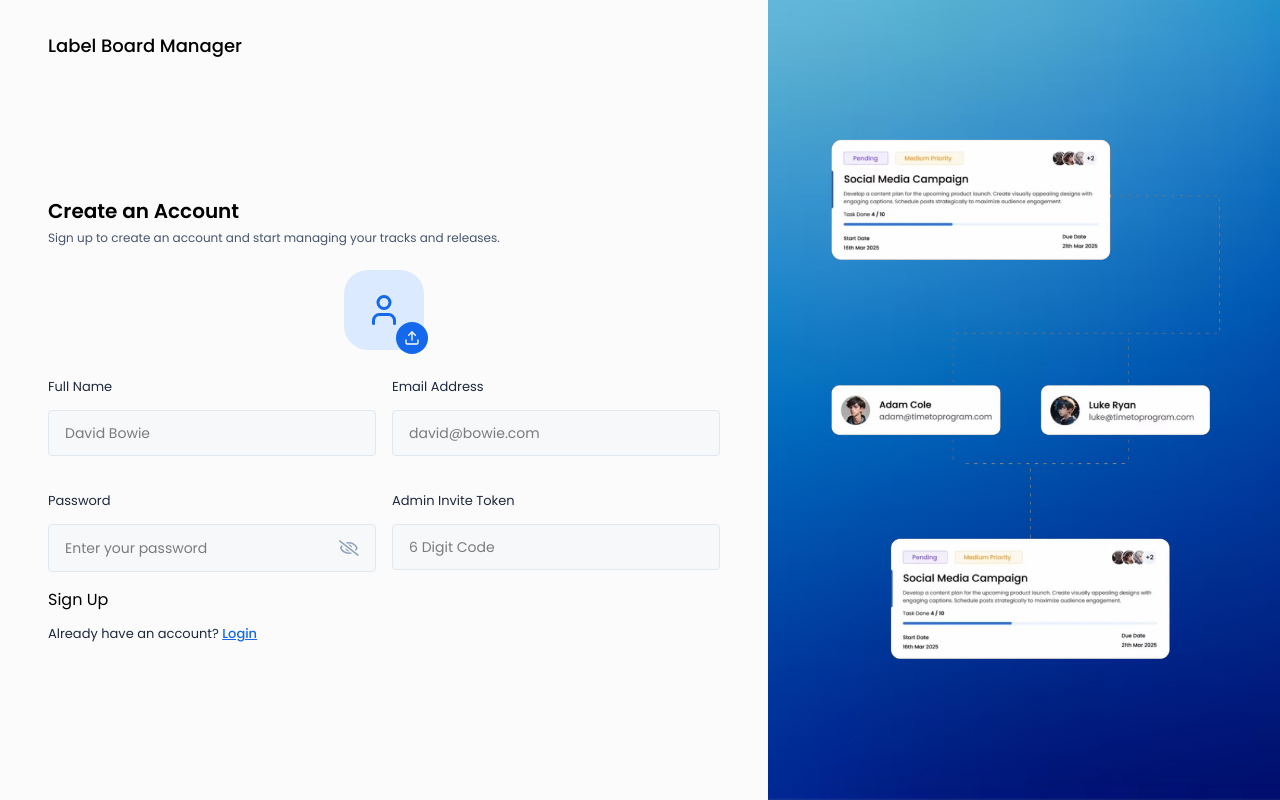
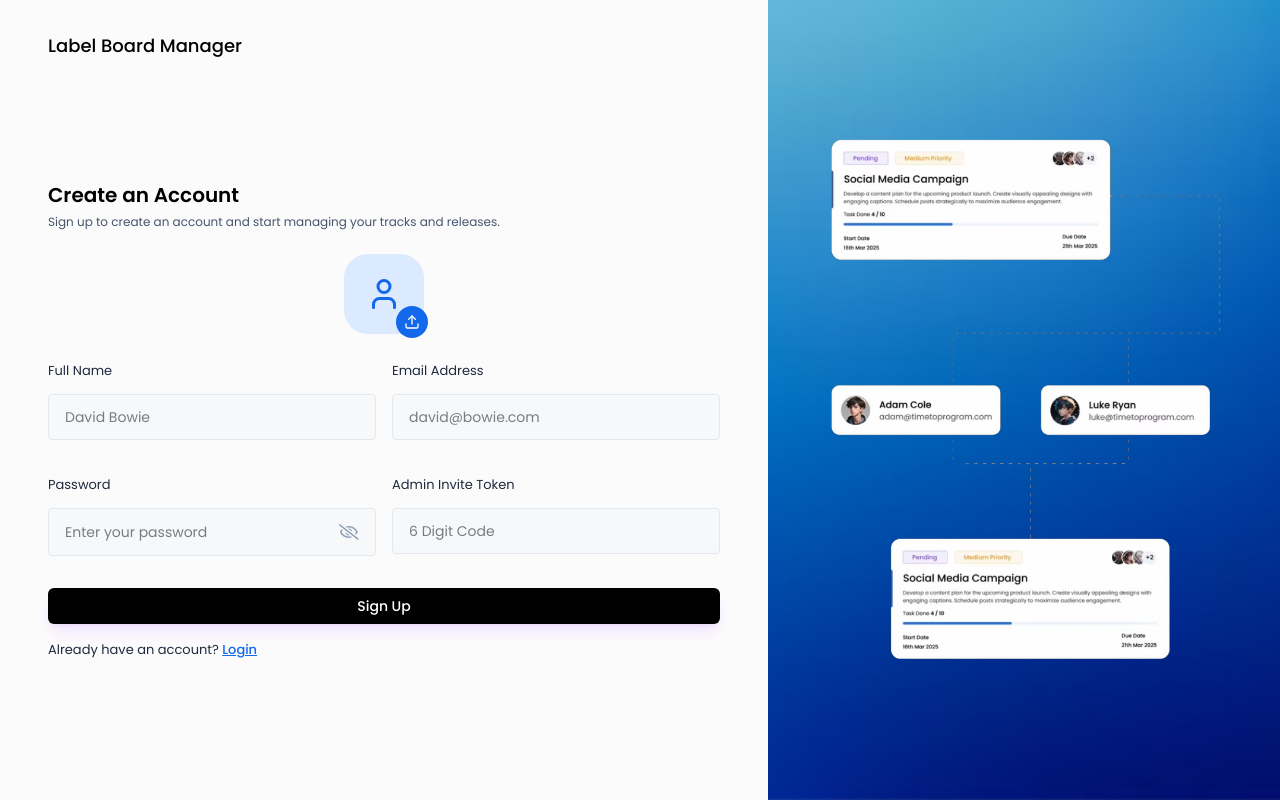
Before and after one commit to tgulu/Label-Board, a React (Vite) app in the folder frontend/: page /signUp in a window 1280 px wide. Built offline with nearby package versions, Linux system fonts and the light colour scheme.

Commit message:
add new primary btn css

```diff
--- a/frontend/src/index.css
+++ b/frontend/src/index.css
@@ -20,3 +20,9 @@
 .input-box {
   @apply w-full flex justify-between gap-3 text-sm text-black bg-slate-100/50 rounded px-4 py-3 mb-4 mt-3 border border-slate-200 outline-none;
 }
+
+.btn-primary {
+  @apply mt-4 bg-black text-white py-2 px-4  w-full text-sm font-medium shadow-lg shadow-purple-600/10 p-[10px] rounded-md  my-1 hover:bg-blue-600  cursor-pointer
+
+  /* bg-primary text-white font-semibold text-sm rounded px-4 py-2; */;
+}
```
